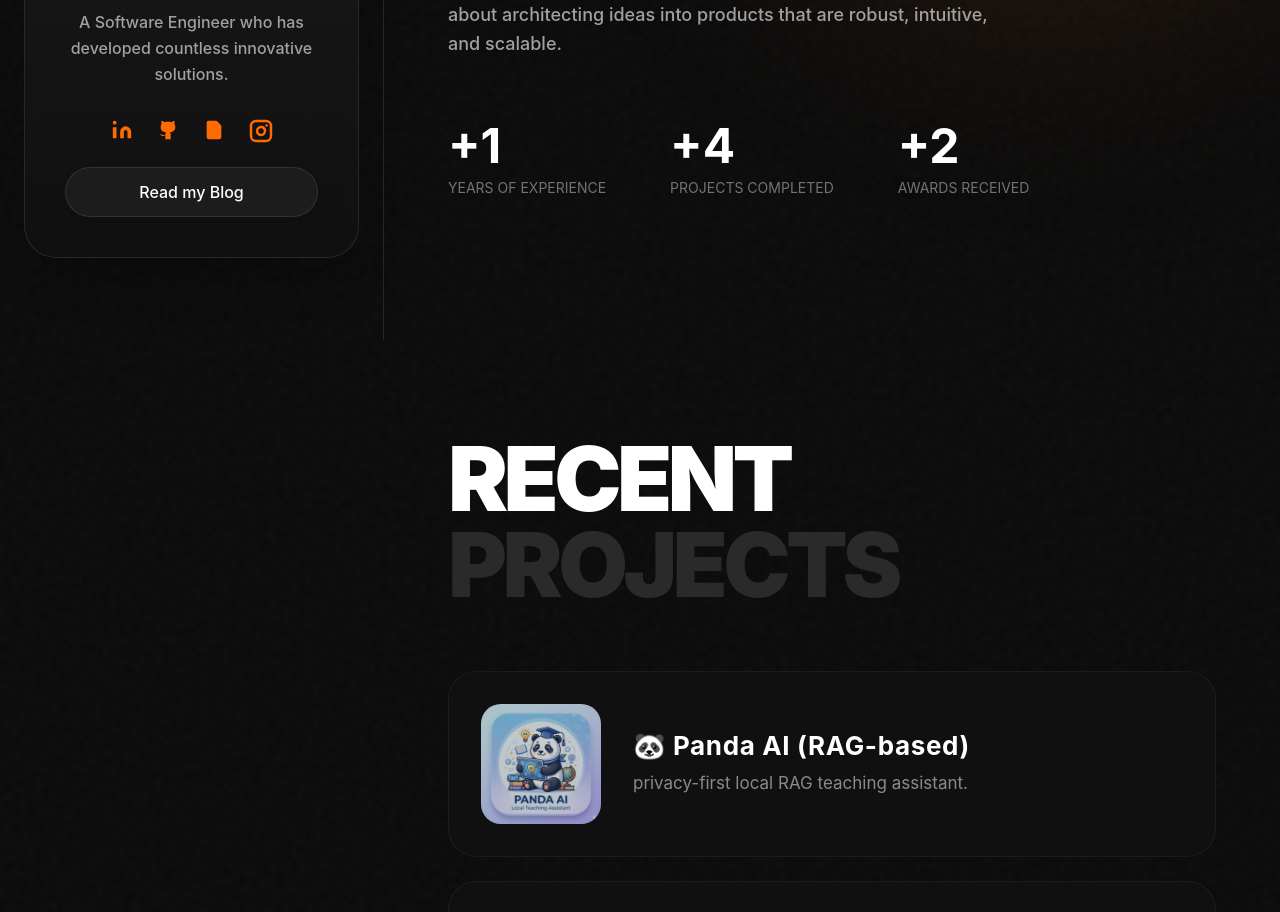
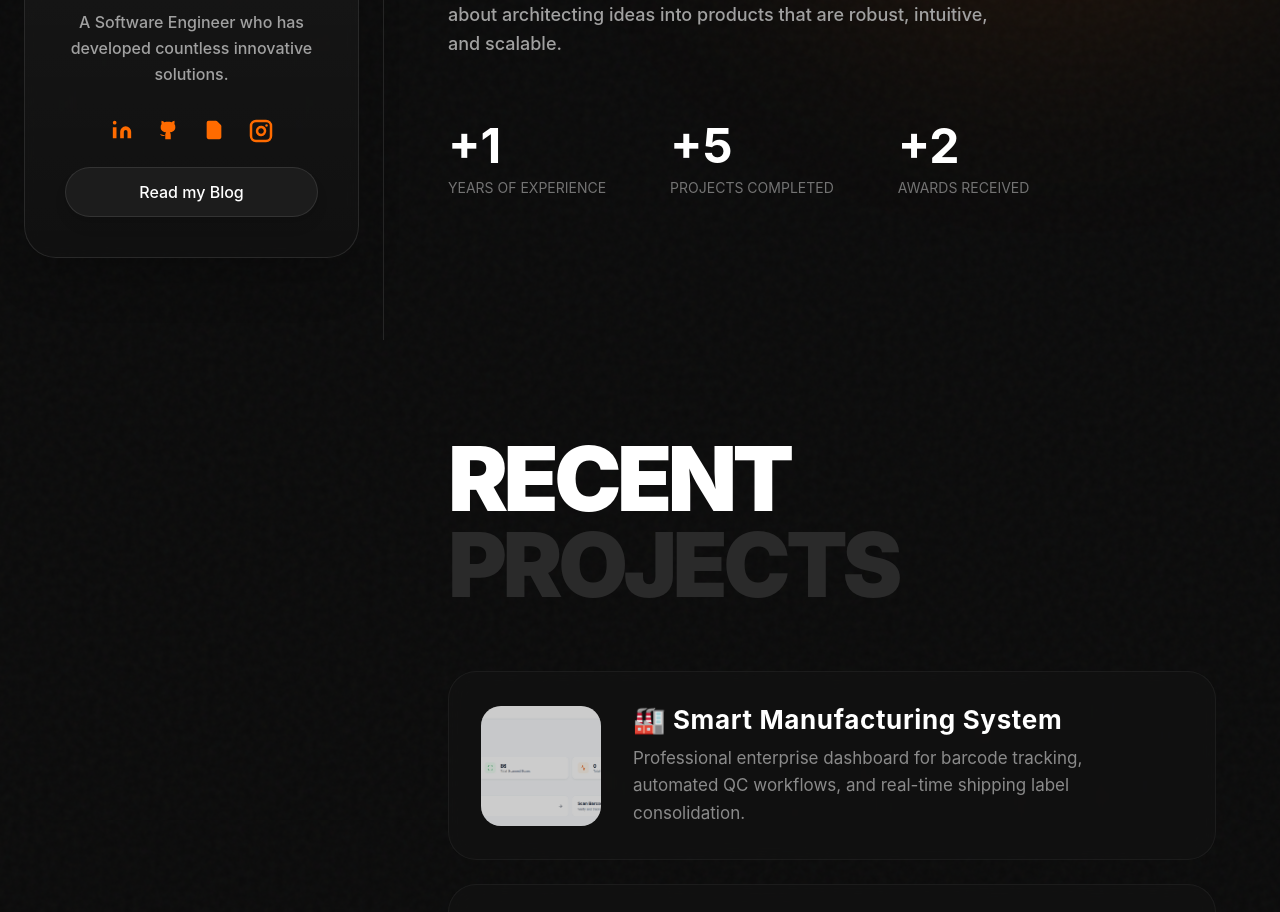
Before and after one commit to amit2003-cse/portfolio, a Next.js app: page / in a window 1280 px wide. Shown: the part 460-1372 px from the top of the page. Built offline with nearby package versions, Linux system fonts and the light colour scheme.

Commit message:
new project add

```diff
--- a/components/sections/Hero.tsx
+++ b/components/sections/Hero.tsx
@@ -63,7 +63,7 @@ export default function Hero() {
           className="flex flex-wrap gap-10 md:gap-16 mt-12 md:mt-16"
         >
           <Counter number={1} label="YEARS OF EXPERIENCE" />
-          <Counter number={4} label="PROJECTS COMPLETED" />
+          <Counter number={5} label="PROJECTS COMPLETED" />
           <Counter number={2} label="AWARDS RECEIVED" />
         </motion.div>
 
--- a/components/sections/Projects.tsx
+++ b/components/sections/Projects.tsx
@@ -6,6 +6,12 @@ import { motion } from "framer-motion";
 
 export default function Projects() {
   const projects = [
+    {
+      title: "🏭 Smart Manufacturing System",
+      desc: "Professional enterprise dashboard for barcode tracking, automated QC workflows, and real-time shipping label consolidation.",
+      img: "/p6.png",
+      link: "https://smart-manufacturing-system.netlify.app/",
+    },
     {
       title: "🐼 Panda AI (RAG-based)",
       desc: "privacy-first local RAG teaching assistant.",
```
Also changed, not shown: public/p6.png (added).
